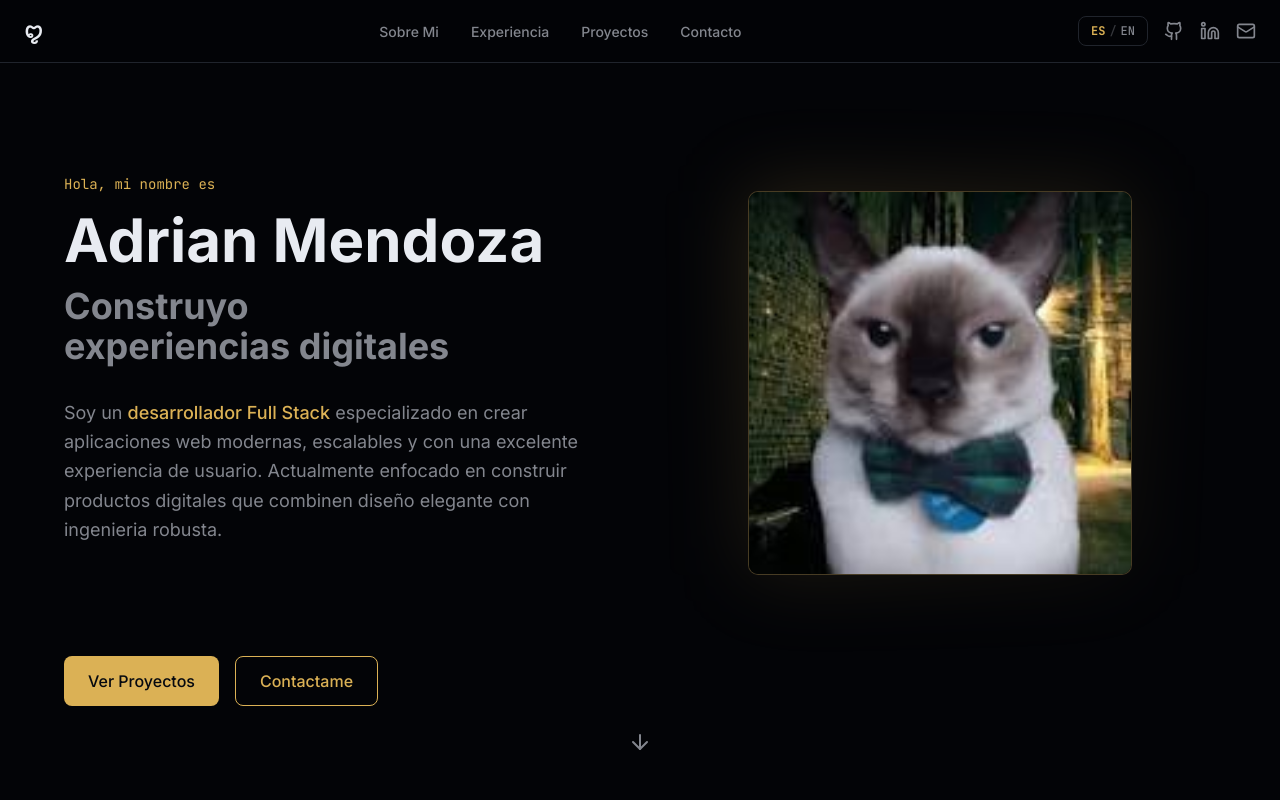
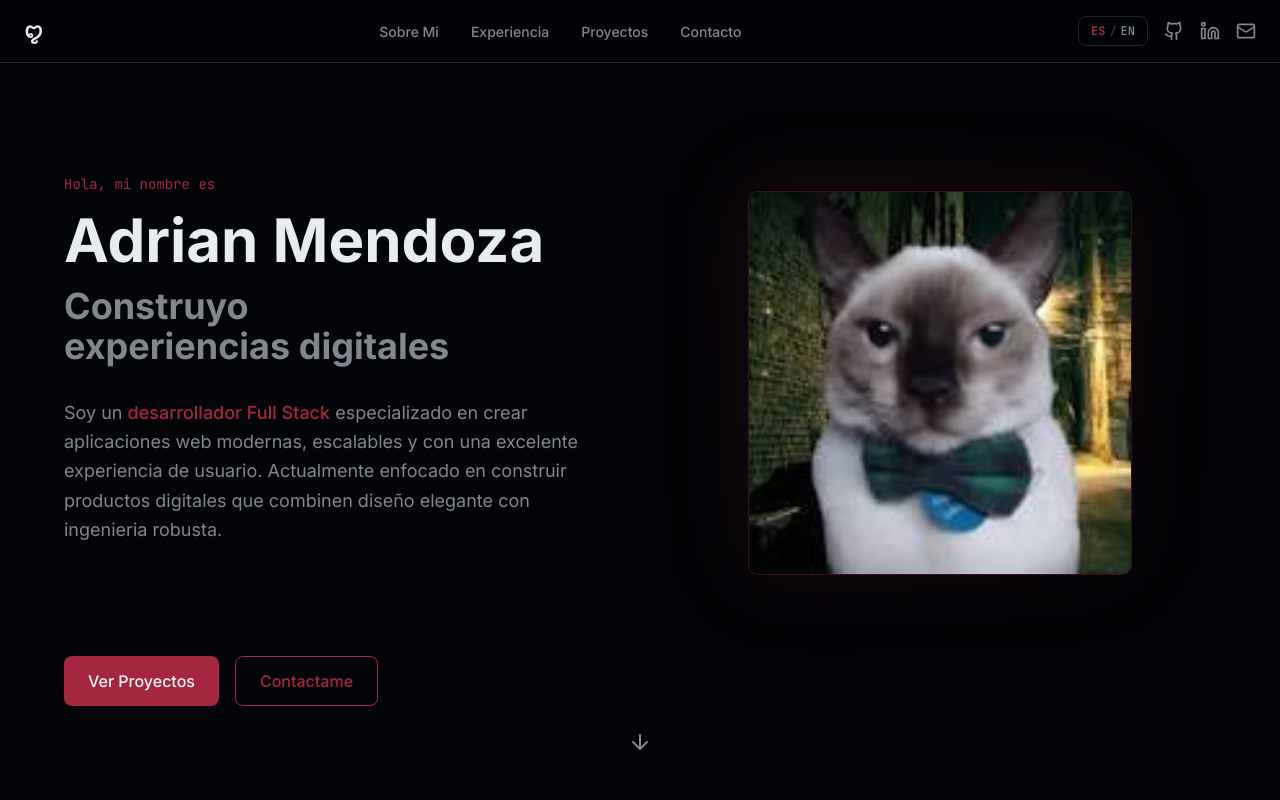
Before and after one commit to Adrixc27/portfolio-, a Next.js app: page / in a window 1280 px wide. Shown: the top 800 px of the page. Built offline with nearby package versions, Linux system fonts and the light colour scheme.

Commit message:
Cambiar acento amarillo por rojo vino

```diff
--- a/app/globals.css
+++ b/app/globals.css
@@ -10,24 +10,24 @@
   --card-foreground: oklch(0.94 0.008 265);
   --popover: oklch(0.16 0.016 265);
   --popover-foreground: oklch(0.94 0.008 265);
-  --primary: oklch(0.78 0.12 85);
-  --primary-foreground: oklch(0.14 0.015 265);
+  --primary: oklch(0.48 0.16 15);
+  --primary-foreground: oklch(0.98 0.005 15);
   --secondary: oklch(0.19 0.016 265);
   --secondary-foreground: oklch(0.82 0.01 265);
   --muted: oklch(0.19 0.016 265);
   --muted-foreground: oklch(0.62 0.012 265);
-  --accent: oklch(0.78 0.12 85);
+  --accent: oklch(0.48 0.16 15);
   --accent-foreground: oklch(0.14 0.015 265);
   --destructive: oklch(0.62 0.19 25);
   --destructive-foreground: oklch(0.96 0.006 265);
   --border: oklch(0.26 0.016 265);
   --input: oklch(0.19 0.016 265);
-  --ring: oklch(0.78 0.12 85);
+  --ring: oklch(0.58 0.14 15);
   --chart-1: oklch(0.75 0.15 175);
   --chart-2: oklch(0.6 0.118 184.704);
   --chart-3: oklch(0.398 0.07 227.392);
-  --chart-4: oklch(0.828 0.189 84.429);
-  --chart-5: oklch(0.769 0.188 70.08);
+  --chart-4: oklch(0.58 0.16 15);
+  --chart-5: oklch(0.66 0.14 25);
   --radius: 0.625rem;
   --sidebar: oklch(0.15 0.015 240);
   --sidebar-foreground: oklch(0.95 0 0);
@@ -46,22 +46,22 @@
   --card-foreground: oklch(0.94 0.008 265);
   --popover: oklch(0.16 0.016 265);
   --popover-foreground: oklch(0.94 0.008 265);
-  --primary: oklch(0.78 0.12 85);
-  --primary-foreground: oklch(0.14 0.015 265);
+  --primary: oklch(0.48 0.16 15);
+  --primary-foreground: oklch(0.98 0.005 15);
   --secondary: oklch(0.19 0.016 265);
   --secondary-foreground: oklch(0.82 0.01 265);
   --muted: oklch(0.19 0.016 265);
   --muted-foreground: oklch(0.62 0.012 265);
-  --accent: oklch(0.78 0.12 85);
+  --accent: oklch(0.48 0.16 15);
   --accent-foreground: oklch(0.14 0.015 265);
   --destructive: oklch(0.55 0.17 25);
   --destructive-foreground: oklch(0.96 0.006 265);
   --border: oklch(0.26 0.016 265);
   --input: oklch(0.19 0.016 265);
-  --ring: oklch(0.78 0.12 85);
+  --ring: oklch(0.58 0.14 15);
   --chart-1: oklch(0.75 0.15 175);
   --chart-2: oklch(0.696 0.17 162.48);
-  --chart-3: oklch(0.769 0.188 70.08);
+  --chart-3: oklch(0.66 0.14 25);
   --chart-4: oklch(0.627 0.265 303.9);
   --chart-5: oklch(0.645 0.246 16.439);
   --sidebar: oklch(0.15 0.015 240);
```
